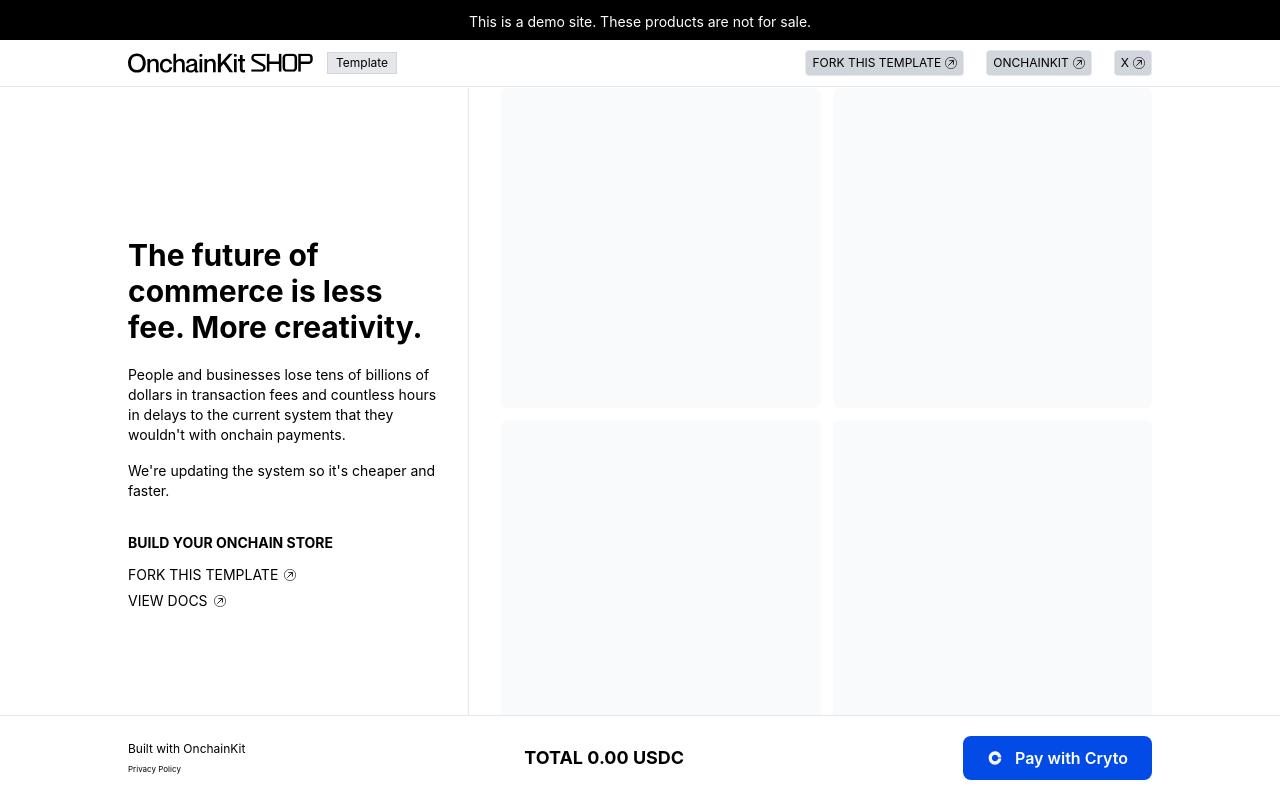
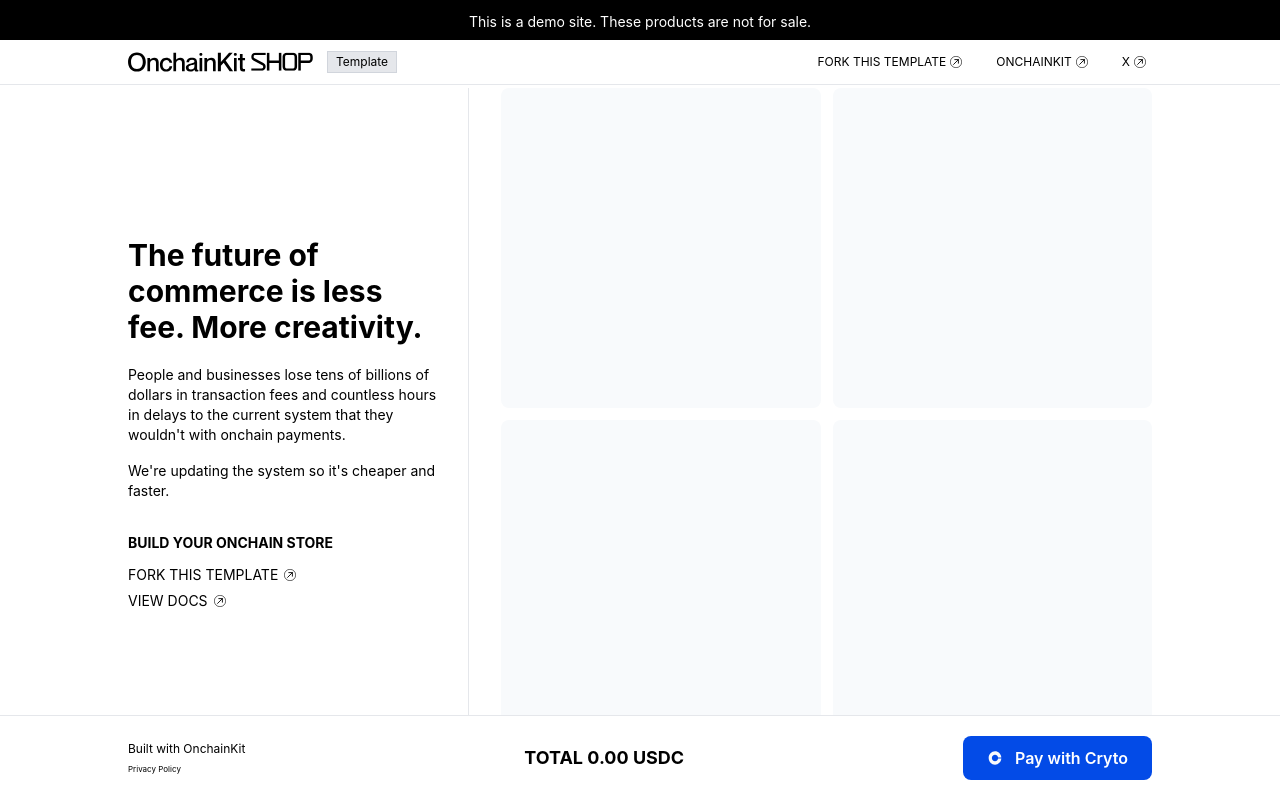
Before and after one commit to haymyo853-art/ToDoWeb, a website built with Vite: page index.html in a window 1280 px wide. Built offline with nearby package versions, Linux system fonts and the light colour scheme; no server answers.

Commit message:
update: fix

```diff
--- a/index.html
+++ b/index.html
@@ -3,7 +3,8 @@
 <head>
     <meta charset="UTF-8">
     <meta name="viewport" content="width=device-width, initial-scale=1.0">
-    <title>Document</title>
+    <title>OnChainKitShop</title>
+    <link rel="shortcut icon" href="./images/onchainkitshop.svg" type="image/x-icon">
     <link rel="stylesheet" href="output.css">
 </head>
 <body>
@@ -25,7 +26,7 @@
 
         <ul class="flex items-center gap-5.5">
           <li
-            class="uppercase text-xs flex border border-gray-200 bg-gray-300 items-center gap-1 hover:bg-gray-200 py-1 px-1.5 rounded-sm"
+            class="uppercase text-xs flex items-center gap-1 hover:bg-gray-200 py-1 px-1.5 rounded-sm"
           >
             <span>fork this template</span>
 
@@ -33,7 +34,7 @@
           </li>
 
           <li
-            class="uppercase text-xs flex items-center gap-1 border border-gray-200 bg-gray-300 hover:bg-gray-200 py-1 px-1.5 rounded-sm"
+            class="uppercase text-xs flex items-center gap-1 hover:bg-gray-200 py-1 px-1.5 rounded-sm"
           >
             <span>onchainkit</span>
 
@@ -41,7 +42,7 @@
           </li>
 
           <li
-            class="uppercase text-xs flex items-center gap-1 border border-gray-200 bg-gray-300 hover:bg-gray-200 py-1 px-1.5 rounded-sm"
+            class="uppercase text-xs flex items-center gap-1 hover:bg-gray-200 py-1 px-1.5 rounded-sm"
           >
             <span>x</span>
 
--- a/index.js
+++ b/index.js
@@ -105,7 +105,7 @@
     );
     card.innerHTML = `
       <div>
-        <p class="text-sm font-medium">${item.name}</p>
+        <p class="text-sm font-medium">${item.title}</p>
         <div class="flex items-center gap-2 mt-1">
           <img src="${item.thumbnail}" class="w-10" />
           <span class="text-xs text-gray-500">Qty: ${item.quantity}</span>
```
